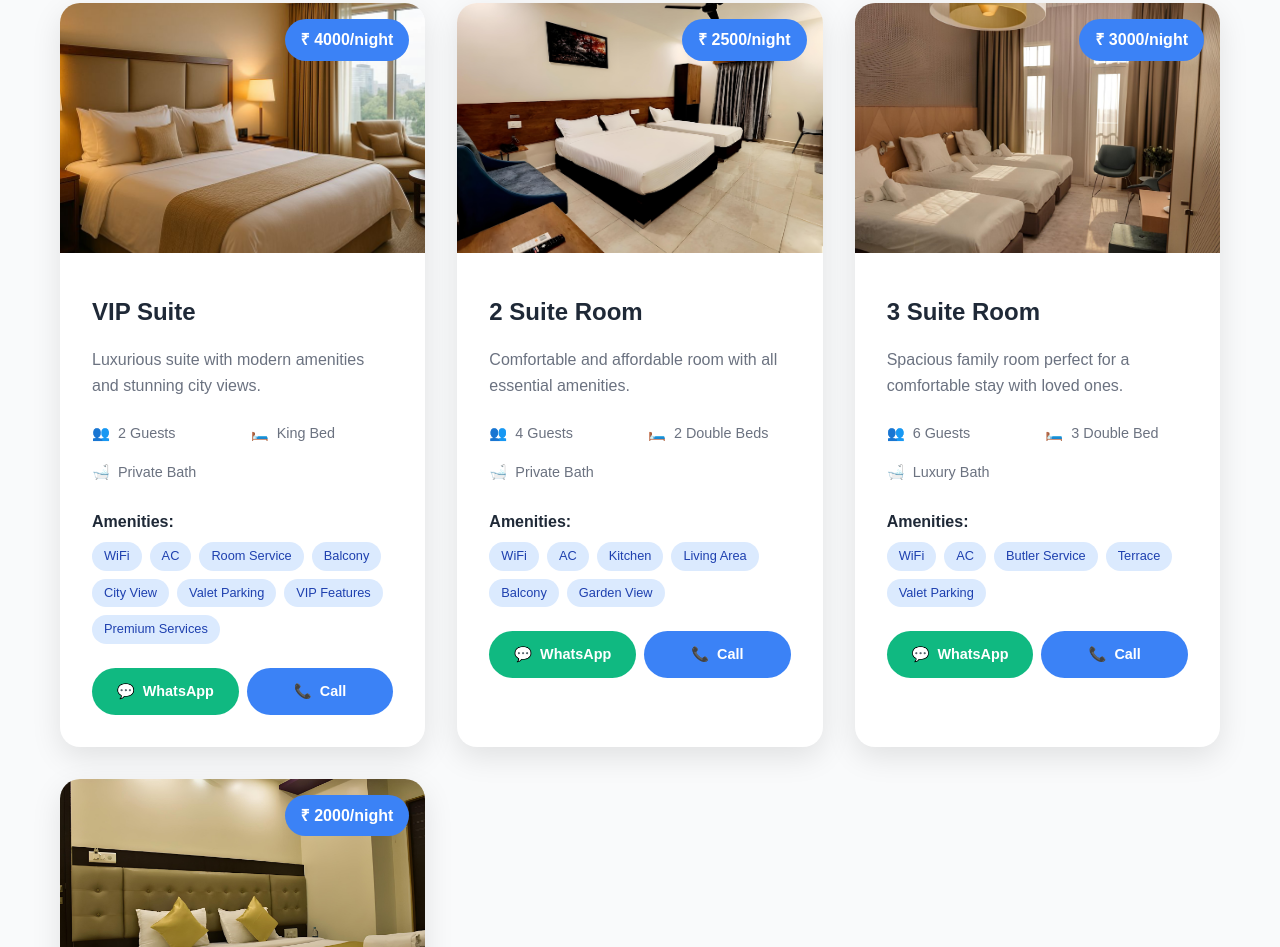
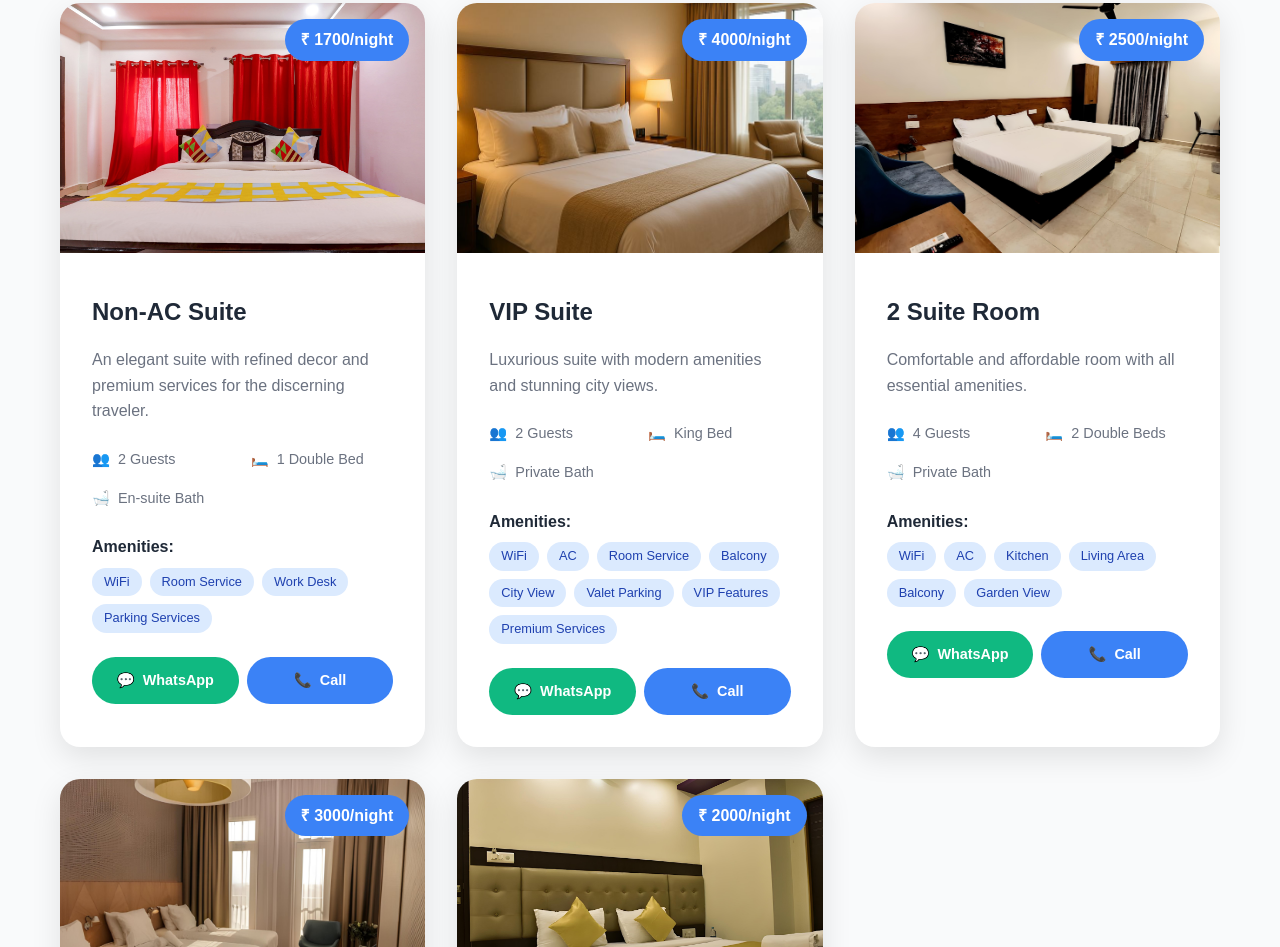
Before and after one commit to Rohitprajapat01/hotel-1, a website built with Vite: page index.html in a window 1280 px wide. Shown: the part 1095-2042 px from the top of the page. Built offline with nearby package versions, Linux system fonts and the light colour scheme; files whose address does not match are found by name.

Commit message:
Update index.html

```diff
--- a/index.html
+++ b/index.html
@@ -77,6 +77,52 @@
             <div class="rooms-grid">
                 <div class="room-card">
                     <div class="room-image">
+                        <img src="nonac.jpg" alt="Deluxe Room">
+                        <div class="room-price">₹ 1700/night</div>
+                    </div>
+                    <div class="room-content">
+                        <h3>Non-AC Suite</h3>
+                        <p>An elegant suite with refined decor and premium services for the discerning traveler.</p>
+
+                        <div class="room-details">
+                            <div class="detail">
+                                <span class="icon">👥</span>
+                                <span>2 Guests</span>
+                            </div>
+                            <div class="detail">
+                                <span class="icon">🛏️</span>
+                                <span>1 Double Bed</span>
+                            </div>
+                            <div class="detail">
+                                <span class="icon">🛁</span>
+                                <span>En-suite Bath</span>
+                            </div>
+                        </div>
+
+                        <div class="amenities">
+                            <h4>Amenities:</h4>
+                            <div class="amenity-tags">
+                                <span class="tag">WiFi</span>
+                                <span class="tag">Room Service</span>
+                                <span class="tag">Work Desk</span>
+                                <span class="tag">Parking Services</span>
+                            </div>
+                        </div>
+
+                        <div class="room-buttons">
+                            <a href="https://wa.me/918112204391" target="_blank" class="btn btn-whatsapp">
+                                <span class="icon">💬</span>
+                                WhatsApp
+                            </a>
+                            <a href="tel:+918112204391" class="btn btn-call">
+                                <span class="icon">📞</span>
+                                Call
+                            </a>
+                        </div>
+                    </div>
+                </div>
+                <div class="room-card">
+                    <div class="room-image">
                         <img src="deluxe.jpeg">
                         <div class="room-price">₹ 4000/night</div>
                     </div>
@@ -126,6 +172,9 @@
                     </div>
                 </div>
 
+
+
+
                 <div class="room-card">
                     <div class="room-image">
                         <img src="2bed.jpg">
@@ -133,7 +182,7 @@
                     </div>
                     <div class="room-content">
                         <h3>2 Suite Room</h3>
-                         <p>Comfortable and affordable room with all essential amenities.</p>
+                           <p>Comfortable and affordable room with all essential amenities.</p>
 
                         <div class="room-details">
                             <div class="detail">
@@ -272,6 +321,8 @@
                 </div>
             </div>
         </div>
+
+
     </section>
 
 
```
